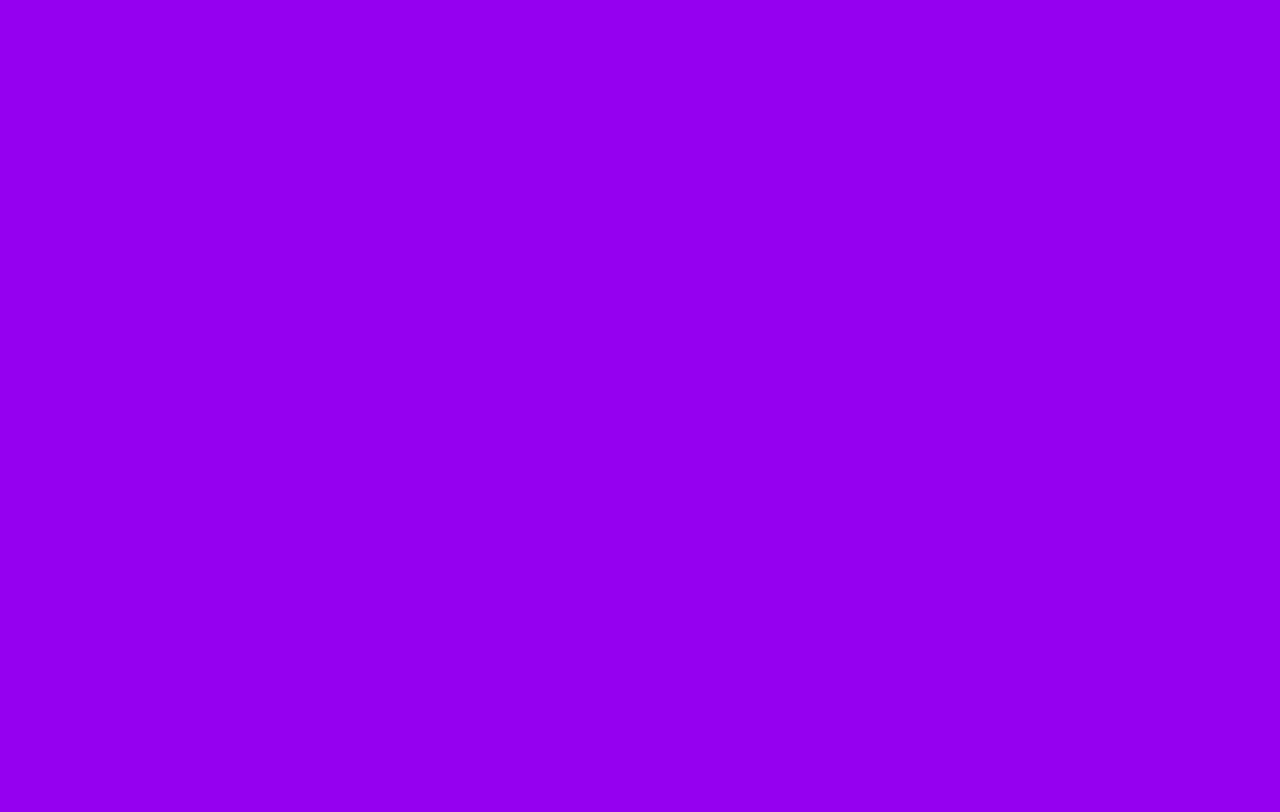
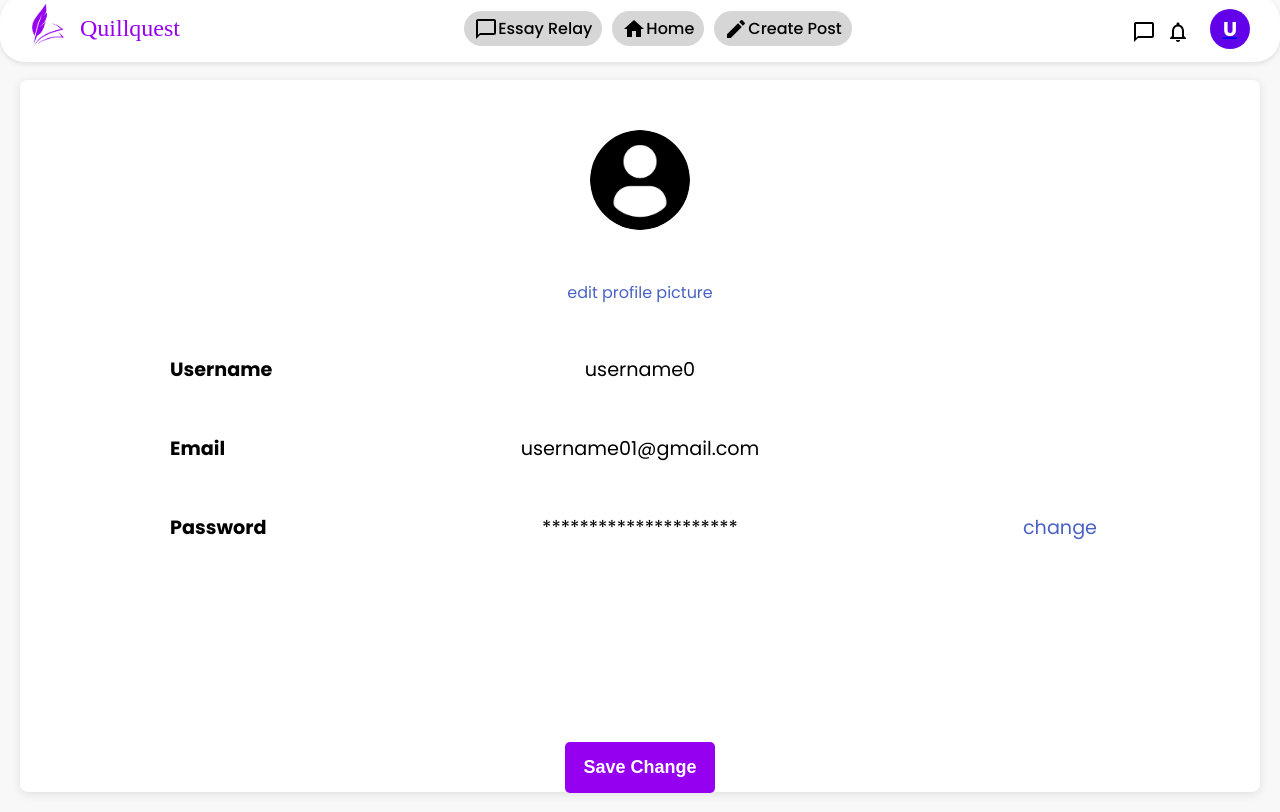
Before and after one commit to savorypancakes/QuillQuest-dev, a React (Create React App) app in the folder Frontend/: page /profile in a window 1280 px wide. Before the commit this address had no page. Built offline with nearby package versions, Linux system fonts and the light colour scheme; a web font is replaced by a local one.

Commit message:
Profile page's surface
only CSS have been done

```diff
--- a/Frontend/src/App.js
+++ b/Frontend/src/App.js
@@ -3,6 +3,7 @@ import { BrowserRouter as Router, Route, Routes } from 'react-router-dom';
 import Login from './pages/Login';
 import Register from './pages/Register';
 import Home from './pages/Home';
+import Profile from './pages/Profile';
 import './assets/css/App.css';
 
 function App() {
@@ -14,6 +15,7 @@ function App() {
           <Route path="/home" element={<Home />} />
           <Route path="/login" element={<Login />} />
           <Route path="/register" element={<Register />} />
+          <Route path='/profile' element={<Profile />}/>
         </Routes>
       </div>
     </Router>
--- /dev/null
+++ b/Frontend/src/assets/css/pages/Profile.css
@@ -0,0 +1,73 @@
+.profile-picture {
+    /* margin-left: 60px; */
+    border-radius: 50%; /* Circular profile picture */
+    width: 100px; /* Width of the profile picture */
+    height: 100px; /* Height of the profile picture */
+}
+
+.profile-container {
+    display: flex;
+    height: 89vh;
+    justify-content: center;
+    background-color: #f8f8f8;
+    padding: 80px 20px 20px;
+}
+
+.profile-card {
+    background-color: white; /* White background for the card */
+    border-radius: 8px; /* Rounded corners */
+    box-shadow: 0 2px 10px rgba(0, 0, 0, 0.1); /* Subtle shadow */
+    justify-content: center;
+    padding: 50px;
+    width: 1500px; /* Fixed width for the card */
+}
+
+.field {
+    display: flex;
+    justify-content: space-between;
+    align-items: center;
+    font-size: larger;
+    margin-left: 100px;
+    margin-right: 100px;
+    margin-top: 50px;
+}
+
+.profile-picture{
+    border-radius: 50%; /* Circular profile picture */
+    width: 100px; /* Width of the profile picture */
+    height: 100px; /* Height of the profile picture */
+    margin-bottom: 50px;
+}
+
+.change {
+    color: #0025acb6;
+    text-decoration: none;
+    width: 100px;
+}
+
+.fieldP{
+    display: flex;
+    flex-direction: column;
+    align-items: center;
+    justify-content: center;
+}
+
+.editP{
+    color: #0025acb6;
+    justify-content: center;
+    align-items: center;
+    text-decoration: none;
+}
+
+.static {
+    font-weight: bold;
+    text-align: left;
+    width: 100px;
+}
+
+
+.save {
+    margin-top: 200px;
+    font-weight: bold;
+    width: 150px;
+}
--- /dev/null
+++ b/Frontend/src/pages/Profile.js
@@ -0,0 +1,53 @@
+import React, { useState } from 'react';
+import '../assets/css/pages/Profile.css';
+import Navbar from '../components/Navbar';
+import samplePicture from '../assets/images/profile-user.png';
+
+
+const Profile = () => {
+    const [profilePicture, setProfilePicture] = useState(samplePicture);
+    const [username, setUsername] = useState("username0");
+    const [email, setEmail] = useState("username01@gmail.com");
+    const [password, setPassword] = useState("password123");
+
+    const handleEditProfile = (event) => {
+        event.preventDefault();
+        // Here you would typically handle the update logic (e.g., API call)
+        console.log("Profile updated:", { username, email, password });
+    };
+
+    return (
+        <div>
+            <Navbar />
+            <div className='profile-container'>
+                <div className='profile-card'>
+
+                    <div className='fieldP'>
+                        <img src={profilePicture} alt="Profile" className="profile-picture" />
+                        <a href='' className='editP'>edit profile picture</a>
+                    </div>
+
+                    <div className='field'>
+                        <span className='static'>Username</span>
+                        <span>{username}</span>
+                        <span className='static'></span>
+                    </div>
+                    <div className='field'>
+                        <span className='static'>Email</span>
+                        <span>{email}</span>
+                        <span className='static'></span>
+                    </div>
+                    <div className='field'>
+                        <span className='static'>Password</span>
+                        <span>*********************</span>
+                        <a href='' className='change'>change</a>
+                    </div>
+
+                    <button className='save'>Save Change</button>
+                </div>
+            </div>
+        </div>
+    );
+};
+
+export default Profile;
```
Also changed, not shown: Frontend/src/assets/images/profile-user.png (added).
